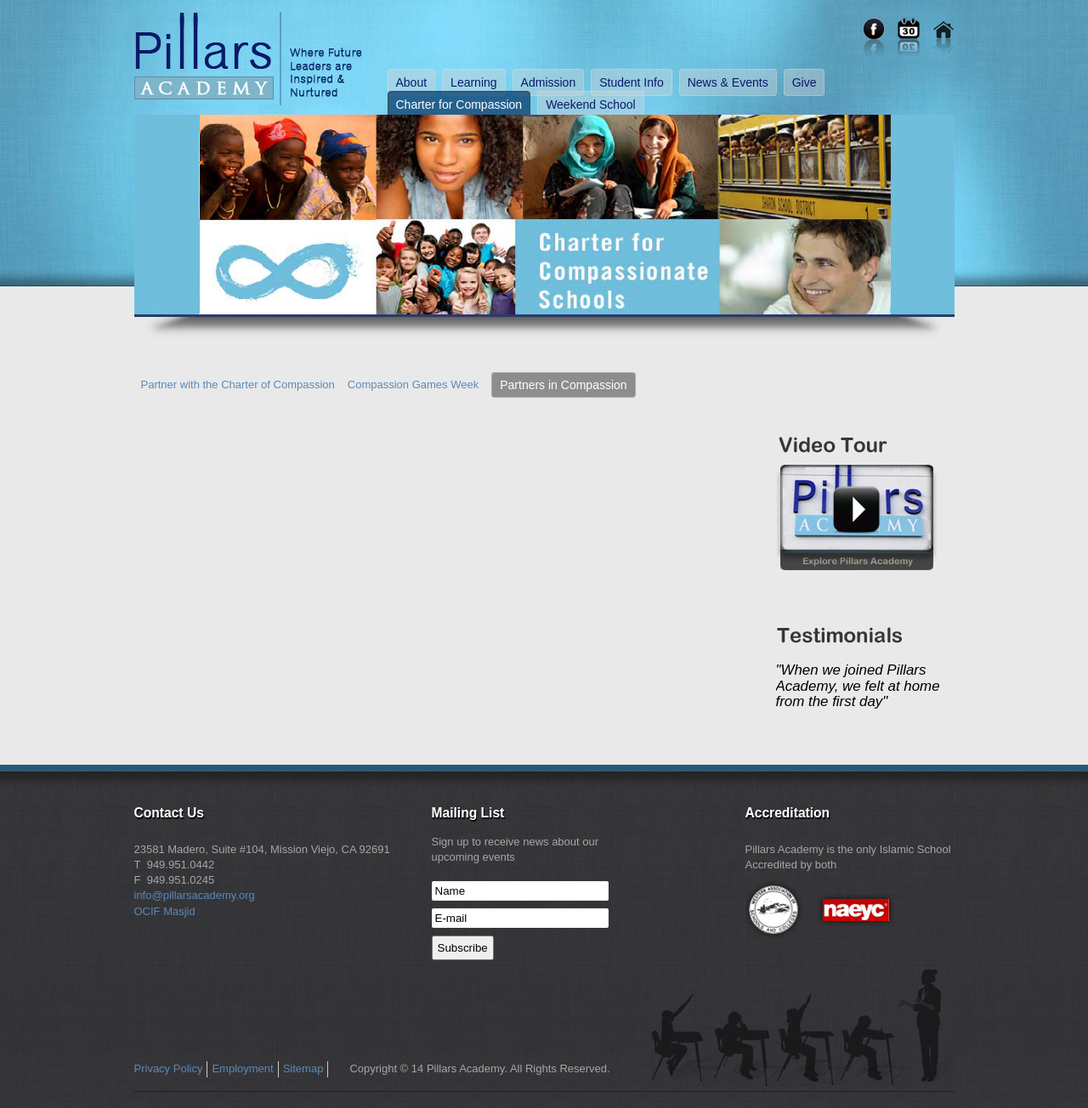
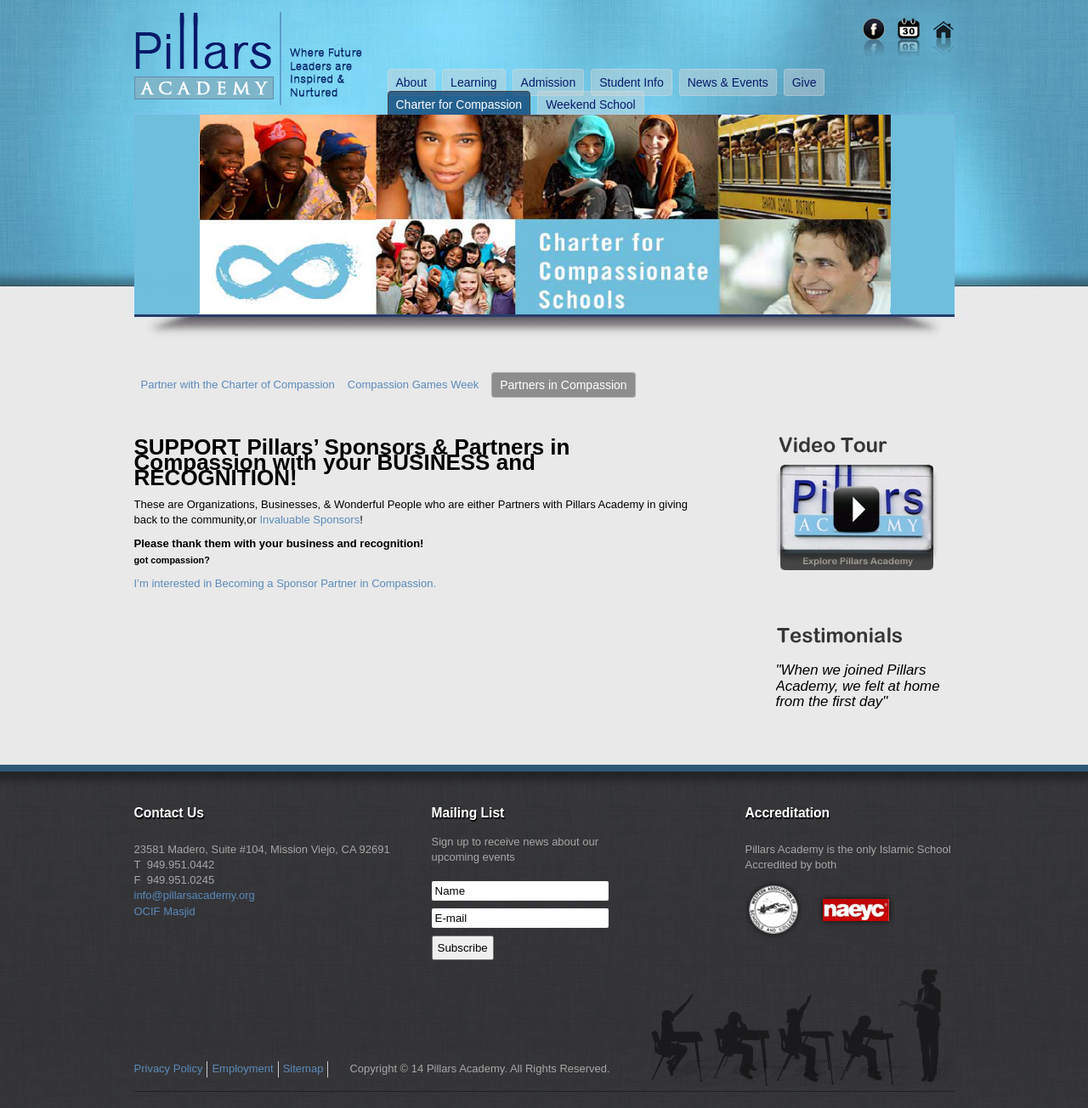
Before and after one commit to pillarsacademy/pillarsacademy.github.io, a Jekyll site: the page built from charter-for-compassion/partners-in-compassion.md, in a window 1280 px wide. Shown: the whole page at 85% size. Built offline with Jekyll 4.4.1, drawn with Linux system fonts in a browser that asks for light colours; Markdown is read by kramdown in place of the engine named in the settings.

Commit message:
Update partners-in-compassion.md

```diff
--- a/charter-for-compassion/partners-in-compassion.md
+++ b/charter-for-compassion/partners-in-compassion.md
@@ -1,3 +1,12 @@
 ---
 layout: default
 ---
+#SUPPORT Pillars' Sponsors & Partners in Compassion with your BUSINESS and RECOGNITION!
+
+These are Organizations, Businesses, & Wonderful People who are either Partners with Pillars Academy in giving back to the community,or [Invaluable Sponsors](http://pillarsacademy.github.io/give/sponsorship)!
+
+####Please thank them with your business and recognition!
+
+#####got compassion?
+
+[I'm interested in Becoming a Sponsor Partner in Compassion.](http://pillarsacademy.github.io/give/sponsorship)
```
